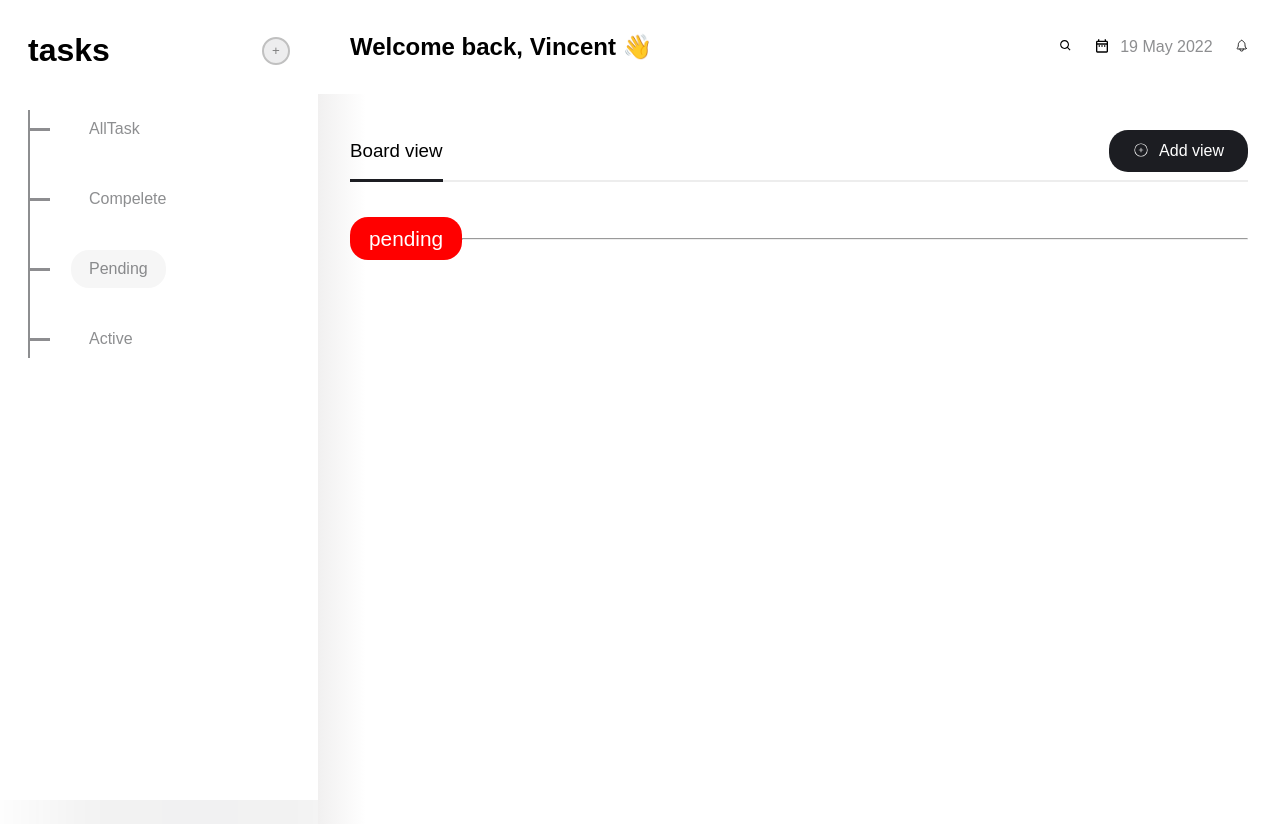
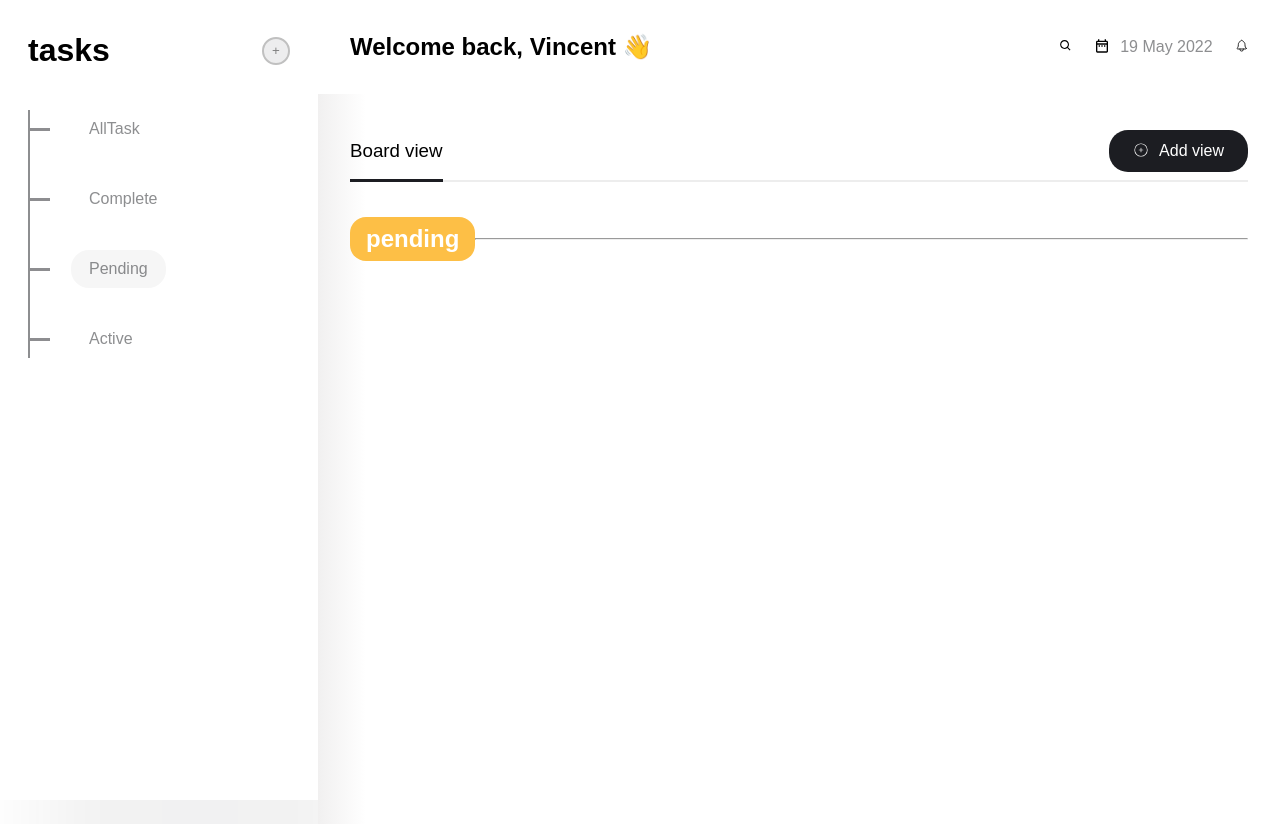
Before and after one commit to babaeiFateme/vanilla-react-todo, a React (Create React App) app in the folder my-app/: page /pending in a window 1280 px wide. Built offline with nearby package versions, Linux system fonts and the light colour scheme.

Commit message:
chore: add board view component

```diff
--- a/my-app/src/AppRoute.jsx
+++ b/my-app/src/AppRoute.jsx
@@ -1,7 +1,7 @@
 import React from "react";
 import { Route, Routes } from "react-router-dom";
-import  PanelLayout  from "./components/common/Layouts/PanelLayout/PanelLayout";
-import Compeleted from "./pages/Compeleted/Compeleted.jsx";
+import PanelLayout from "./components/common/Layouts/PanelLayout/PanelLayout";
+import Completed from "./pages/Completed/Completed.jsx";
 import Pending from "./pages/Pending/Pending.jsx";
 import Active from "./pages/Active/Active.jsx";
 import Landing from "./pages/Landing.jsx";
@@ -10,7 +10,7 @@ const AppRoute = () => {
         <Routes>
             <Route path="/" element={<PanelLayout />}>
                 <Route index element={<Landing />} />
-                <Route path="compelete" element={<Compeleted />} />
+                <Route path="complete" element={<Completed />} />
                 <Route path="pending" element={<Pending />} />
                 <Route path="active" element={<Active />} />
             </Route>
--- a/my-app/src/assets/css/components/_index.scss
+++ b/my-app/src/assets/css/components/_index.scss
@@ -75,6 +75,7 @@ a {
     display: flex;
     align-items: center;
     margin-bottom: 20px;
+    font-size: clamp(1.2rem, calc(1rem + 1.3vw), 1.5rem) !important;
 
     .page-content {
         border-radius: 18px;
--- a/my-app/src/assets/css/style.css
+++ b/my-app/src/assets/css/style.css
@@ -470,6 +470,7 @@ a {
   display: flex;
   align-items: center;
   margin-bottom: 20px;
+  font-size: clamp(1.2rem, 1rem + 1.3vw, 1.5rem) !important;
 }
 .page-title .page-content {
   border-radius: 18px;
--- /dev/null
+++ b/my-app/src/components/common/BoradView/BoradView.jsx
@@ -0,0 +1,40 @@
+import React from "react";
+
+const BoradView = ({ pageTitle }) => {
+    const statusGenerate = () => {
+        switch (pageTitle) {
+            case "active":
+                return (
+                    <span className="badge badge-green fw-700 d-flex">
+                        active
+                    </span>
+                );
+            case "pending":
+                return (
+                    <span className="badge badge-orange fw-700 d-flex">
+                        pending
+                    </span>
+                );
+            case "complete":
+                return (
+                    <span className="page-content badge badge-red ">
+                        Complete
+                    </span>
+                );
+            default:
+                return (
+                    <span className="page-content badge badge-green">
+                        Tasks
+                    </span>
+                );
+        }
+    };
+    return (
+        <h1 className="page-title">
+            {statusGenerate()}
+            <hr />
+        </h1>
+    );
+};
+
+export default BoradView;
--- a/my-app/src/components/common/Layouts/InnerLayout/InnerLayout.jsx
+++ b/my-app/src/components/common/Layouts/InnerLayout/InnerLayout.jsx
@@ -3,6 +3,7 @@ import { CiCirclePlus } from "react-icons/ci";
 import Modal from "../../Modal/Modal";
 import { useTodoContext } from "../../../../hooks/TodoContext";
 import { useLocation } from "react-router-dom";
+import BoradView from "../../BoradView/BoradView";
 
 const InnerLayout = ({ children }) => {
     const location = useLocation();
@@ -70,12 +71,7 @@ const InnerLayout = ({ children }) => {
                 </button>
             </div>
             <div>
-                <h1 className="page-title">
-                    <span className="page-content">
-                        {pageTitle === "" ? "Tasks" : pageTitle}
-                    </span>
-                    <hr />
-                </h1>
+                <BoradView pageTitle={pageTitle === "" ? "Tasks" : pageTitle} />
                 {children}
             </div>
 
--- a/my-app/src/components/common/Sidebar/Sidebar.jsx
+++ b/my-app/src/components/common/Sidebar/Sidebar.jsx
@@ -18,7 +18,7 @@ const Sidebar = ({ isShow, sidebarHandler }) => {
                     <li className="item">
                         <div
                             className={`item-link ${
-                                location.pathname === "/" ? "active" : ""
+                                location.pathname === "/" ? "/" : ""
                             }`}
                         >
                             <Link to="/">AllTask</Link>
@@ -27,12 +27,12 @@ const Sidebar = ({ isShow, sidebarHandler }) => {
                     <li className="item">
                         <div
                             className={`item-link ${
-                                location.pathname === "/compelete"
-                                    ? "active"
+                                location.pathname === "/complete"
+                                    ? "complete"
                                     : ""
                             }`}
                         >
-                            <Link to="/compelete">Compelete</Link>
+                            <Link to="/complete">Complete</Link>
                         </div>
                     </li>
                     <li className="item">
--- a/my-app/src/pages/Landing.jsx
+++ b/my-app/src/pages/Landing.jsx
@@ -7,7 +7,6 @@ const Landing = () => {
 
     return (
         <div>
-            <h1>All Todos</h1>
             <TodoList todosToShow={todos} />
         </div>
     );
```
Also changed, not shown: my-app/src/pages/Completed/Completed.jsx (renamed from my-app/src/pages/Compeleted/Compeleted.jsx), 1 other file (tests, documents, lock files or other folders).
